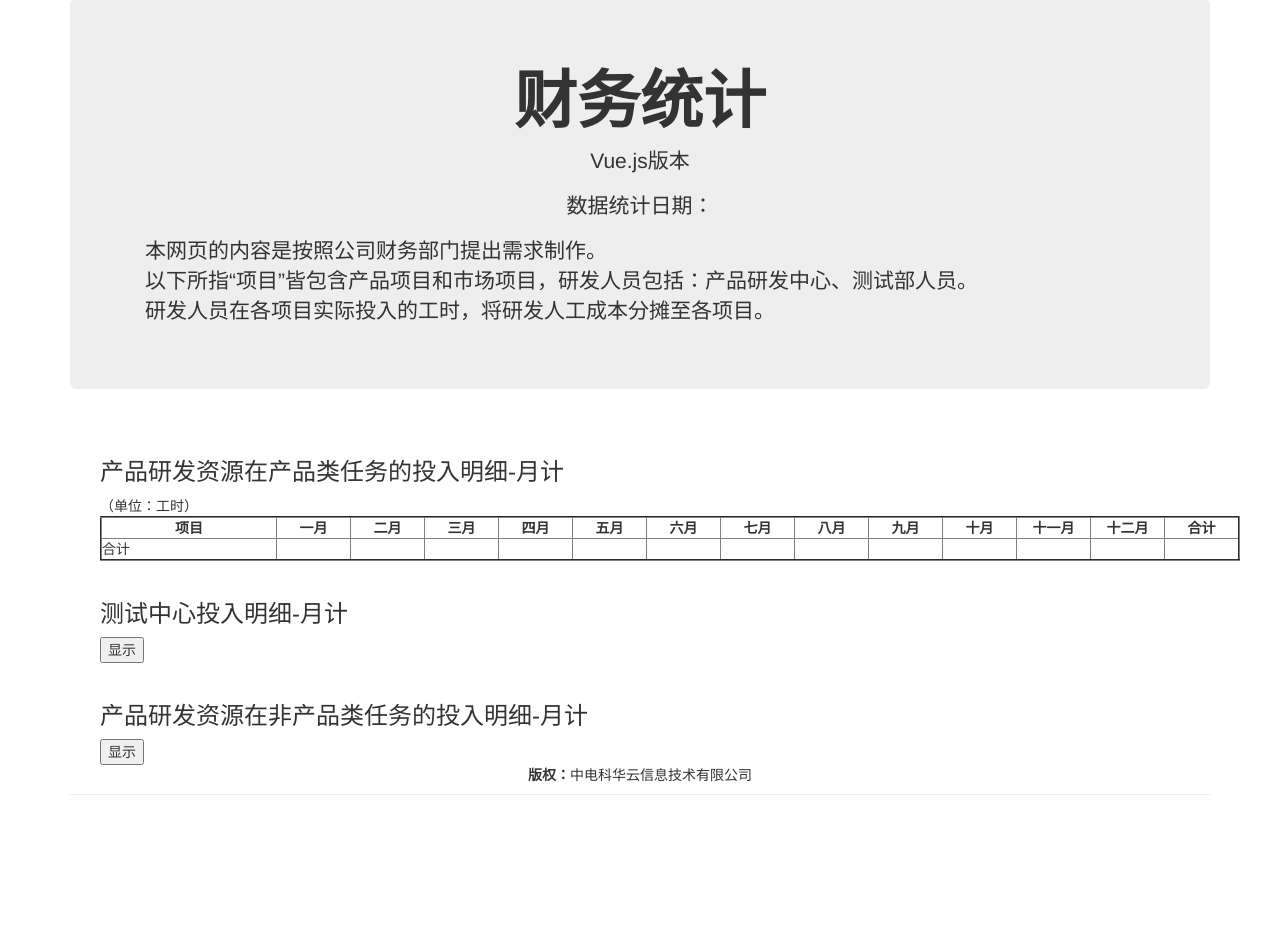
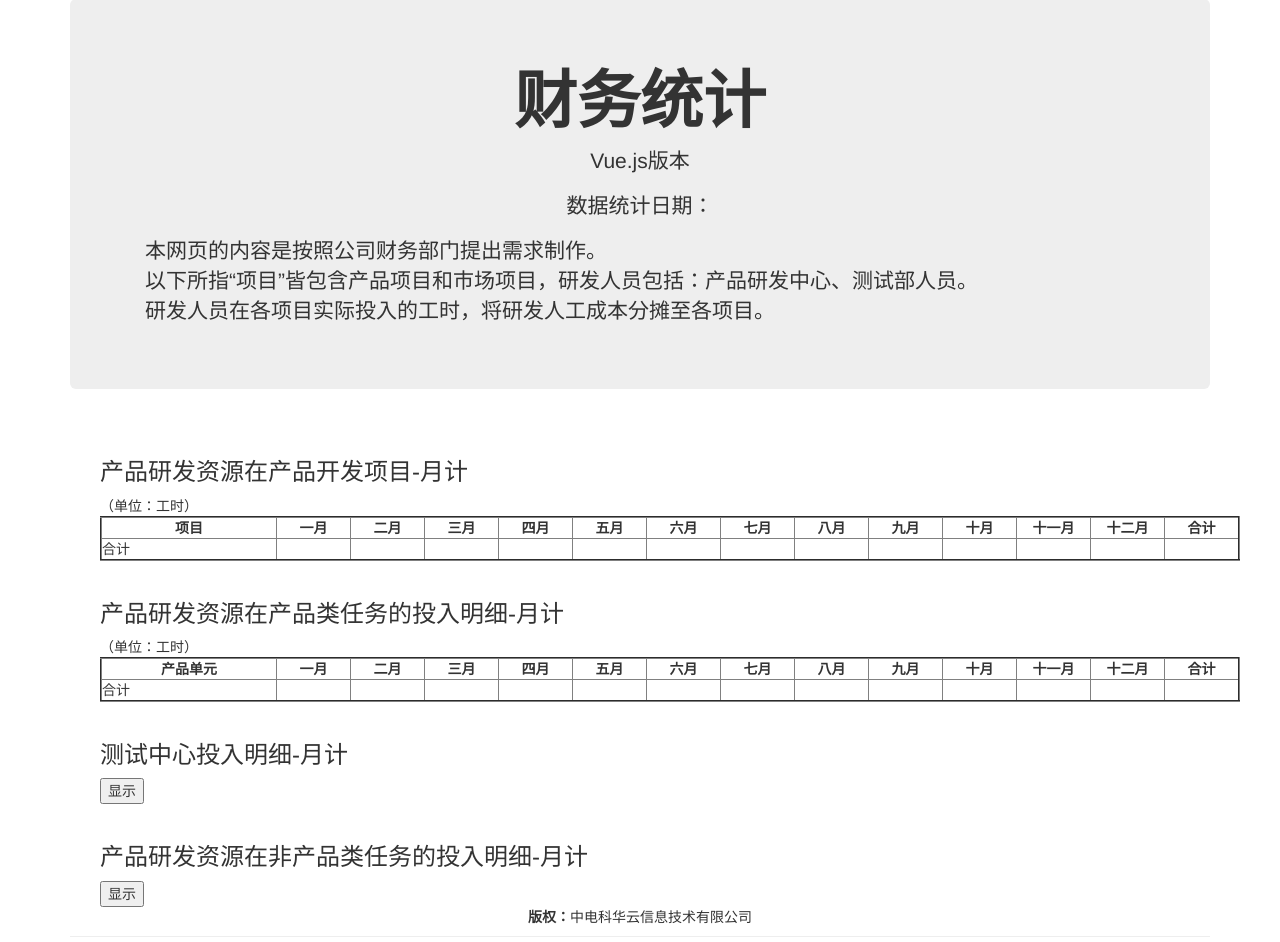
Before and after one commit to shenwei0329/rdm-flasky, a Flask app: template app/templates/finance.html in a window 1280 px wide. Shown: the part 113-1055 px from the top of the page. Before the commit the page ends 908 px from the top, so only its background shows below. Run offline with Flask 2, Linux system fonts and the light colour scheme; the template is opened without the code that fills it, so the values that code supplies are empty; some libraries are stand-ins or nearby versions.

Commit message:
增加产品项目统计
按财务要求继续提供基于产品项目的统计数据。

```diff
--- a/app/templates/finance.html
+++ b/app/templates/finance.html
@@ -31,11 +31,62 @@
         <br>
         <div class="container">
 
+                <div class="container"><h3>产品研发资源在产品开发项目-月计</h3>
+                    <div id="product_project_year_list">（单位：工时）
+                        <table border="2">
+                            <tr>
+                                <th width="300px" style="text-align:center">项目</th>
+                                <th width="120px" style="text-align:center">一月</th>
+                                <th width="120px" style="text-align:center">二月</th>
+                                <th width="120px" style="text-align:center">三月</th>
+                                <th width="120px" style="text-align:center">四月</th>
+                                <th width="120px" style="text-align:center">五月</th>
+                                <th width="120px" style="text-align:center">六月</th>
+                                <th width="120px" style="text-align:center">七月</th>
+                                <th width="120px" style="text-align:center">八月</th>
+                                <th width="120px" style="text-align:center">九月</th>
+                                <th width="120px" style="text-align:center">十月</th>
+                                <th width="120px" style="text-align:center">十一月</th>
+                                <th width="120px" style="text-align:center">十二月</th>
+                                <th width="120px" style="text-align:center">合计</th>
+                            </tr>
+                            {% for _pd_name in sorted(product_pj_task) %}
+                            <tr>
+                                <td>{{ _pd_name }}</td>
+                                {% for _g in range(1,14) %}
+                                    <td style="text-align:right">
+                                        {% if product_pj_task[_pd_name][_g]>0 %}
+                                            <b style="color:#F00">{{ product_pj_task[_pd_name][_g] }}&nbsp;&nbsp;</b>
+                                        {% else %}
+                                            0&nbsp;&nbsp;
+                                        {% endif %}
+                                    </td>
+                                {% endfor %}
+                            </tr>
+                            {% endfor %}
+                            <tr>
+                                <td>合计</td>
+                                {% for _g in range(1,14) %}
+                                    <td style="text-align:right">
+                                        {% if "0.00" not in product_pj_task_sum[_g] %}
+                                            <b style="color:#F00">{{ product_pj_task_sum[_g] }}&nbsp;&nbsp;</b>
+                                        {% else %}
+                                            0&nbsp;&nbsp;
+                                        {% endif %}
+                                    </td>
+                                {% endfor %}
+                            </tr>
+                        </table>
+                    </div>
+                </div>
+
+                <br/>
+
                 <div class="container"><h3>产品研发资源在产品类任务的投入明细-月计</h3>
                     <div id="product_year_list">（单位：工时）
                         <table border="2">
                             <tr>
-                                <th width="300px" style="text-align:center">项目</th>
+                                <th width="300px" style="text-align:center">产品单元</th>
                                 <th width="120px" style="text-align:center">一月</th>
                                 <th width="120px" style="text-align:center">二月</th>
                                 <th width="120px" style="text-align:center">三月</th>
--- a/app/templates/project.html
+++ b/app/templates/project.html
@@ -206,7 +206,7 @@
                                 {% endif %}
                                 </td>
                                 <td style="text-align:center">
-                                <p>{{ _p['process'] | safe }}</p>
+                                <p>{{ _p['task_pic'] | safe }}</p>
                                 </td>
                             </tr>
                             {% endfor %}
```
Also changed, not shown: DataHandler/handler.py (+46 -0 lines), DataHandler/server.py (+28 -5 lines).
